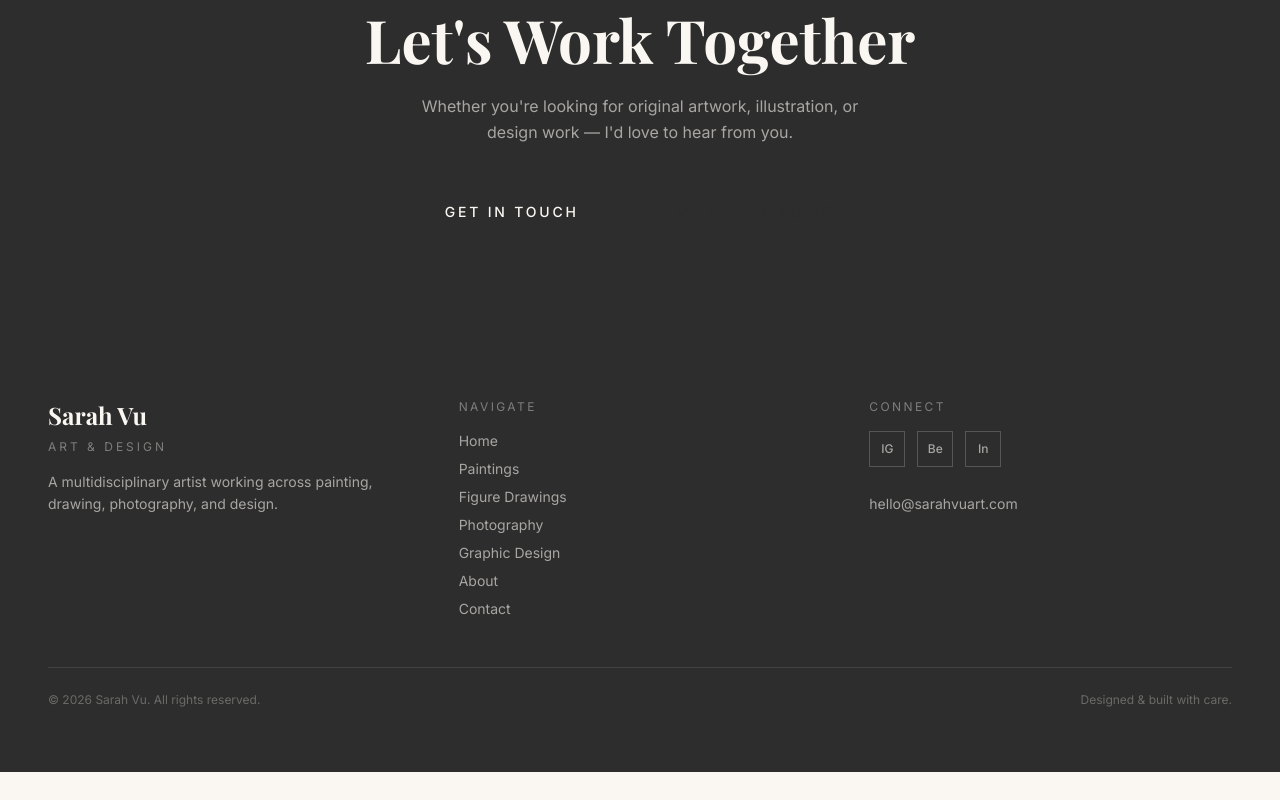
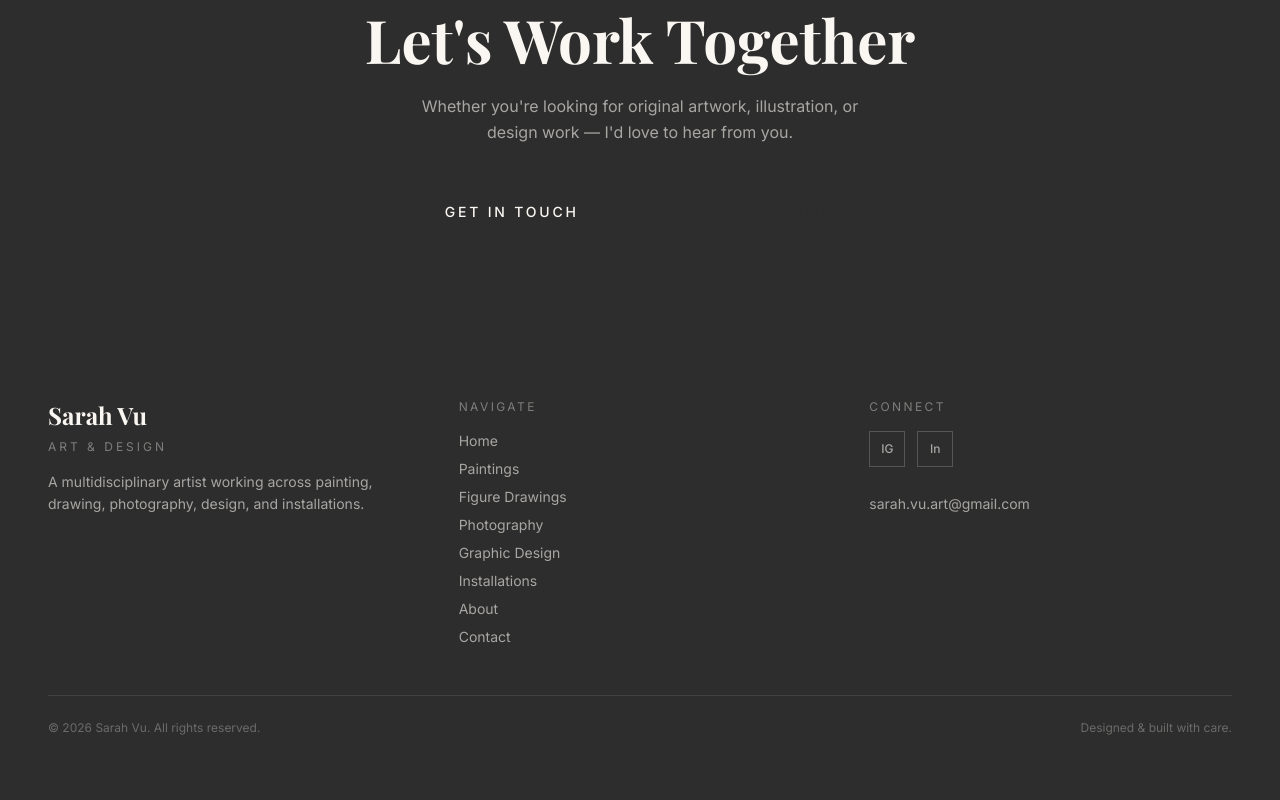
Before and after one commit to sarahvuart/sarahvuart-website, a Next.js app: page / in a window 1280 px wide. Shown: the part 3770-4570 px from the top of the page. Before the commit the page ends 4542 px from the top, so only its background shows below. Built offline with nearby package versions, Linux system fonts and the light colour scheme; a web font is replaced by a local one.

Commit message:
Update Footer.tsx

```diff
--- a/components/layout/Footer.tsx
+++ b/components/layout/Footer.tsx
@@ -6,13 +6,13 @@ const footerLinks = [
   { href: '/works/figure-drawings', label: 'Figure Drawings' },
   { href: '/works/photography', label: 'Photography' },
   { href: '/works/graphic-design', label: 'Graphic Design' },
+  { href: '/works/installations', label: 'Installations' },
   { href: '/about', label: 'About' },
   { href: '/contact', label: 'Contact' },
 ];
 
 const socialLinks = [
   { href: 'https://instagram.com', label: 'Instagram', icon: 'IG' },
-  { href: 'https://behance.net', label: 'Behance', icon: 'Be' },
   { href: 'https://linkedin.com', label: 'LinkedIn', icon: 'In' },
 ];
 
@@ -37,7 +37,7 @@ export default function Footer() {
             </p>
             <p className="text-sm leading-relaxed text-cream/60">
               A multidisciplinary artist working across painting, drawing,
-              photography, and design.
+              photography, design, and installations.
             </p>
           </div>
 
@@ -87,11 +87,11 @@ export default function Footer() {
               ))}
             </div>
             <a
-              href="mailto:hello@sarahvuart.com"
+              href="mailto:sarah.vu.art@gmail.com"
               className="text-sm text-cream/60 hover:text-accent transition-colors duration-200"
               style={{ fontFamily: 'var(--font-inter), sans-serif' }}
             >
-              hello@sarahvuart.com
+              sarah.vu.art@gmail.com
             </a>
           </div>
         </div>
```
